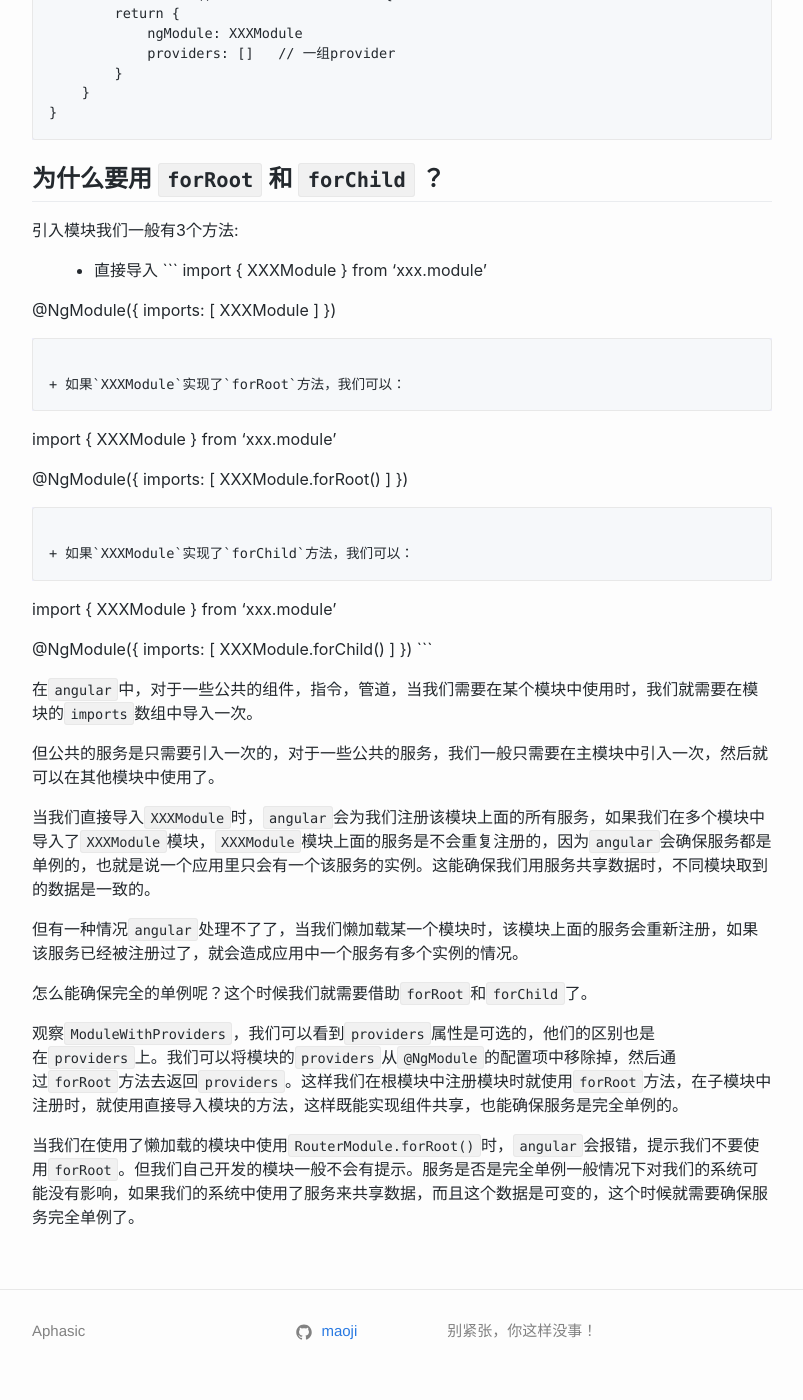
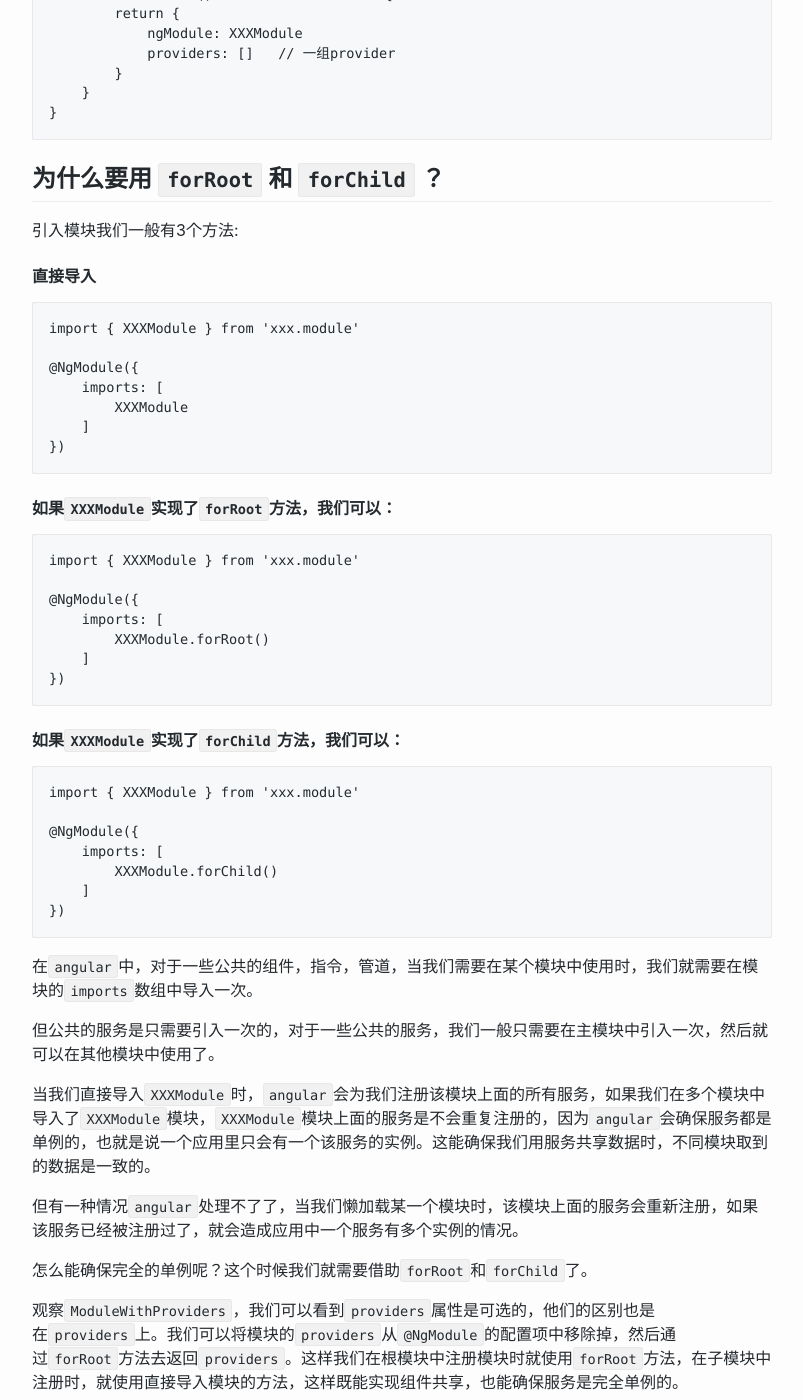
Before and after one commit to maoji/maoji.github.io, a Jekyll site: the page built from _posts/2017-12-26-angular2 forRoot和forChild.md, in a window 1280 px wide and 1400 px high, scrolled down 662 px. Shown: the whole window, without its empty margins (238-1041 px from the left). Built offline with Jekyll 4.4.1, drawn with Linux system fonts in a browser that asks for light colours; our own code applies the rules of GitHub Pages for plain Markdown files.

Commit message:
排版调整

````diff
--- a/_posts/2017-12-26-angular2 forRoot和forChild.md
+++ b/_posts/2017-12-26-angular2 forRoot和forChild.md
@@ -28,7 +28,7 @@ export class XXXModule{
 
 ## 为什么要用 `forRoot` 和 `forChild` ？
 引入模块我们一般有3个方法:
-+ 直接导入
+#### 直接导入
 ```
 import { XXXModule } from 'xxx.module'
 
@@ -39,7 +39,7 @@ import { XXXModule } from 'xxx.module'
 })
 ```
 
-+ 如果`XXXModule`实现了`forRoot`方法，我们可以：
+#### 如果`XXXModule`实现了`forRoot`方法，我们可以：
 ```
 import { XXXModule } from 'xxx.module'
 
@@ -50,7 +50,7 @@ import { XXXModule } from 'xxx.module'
 })
 ```
 
-+ 如果`XXXModule`实现了`forChild`方法，我们可以：
+#### 如果`XXXModule`实现了`forChild`方法，我们可以：
 ```
 import { XXXModule } from 'xxx.module'
 
````
